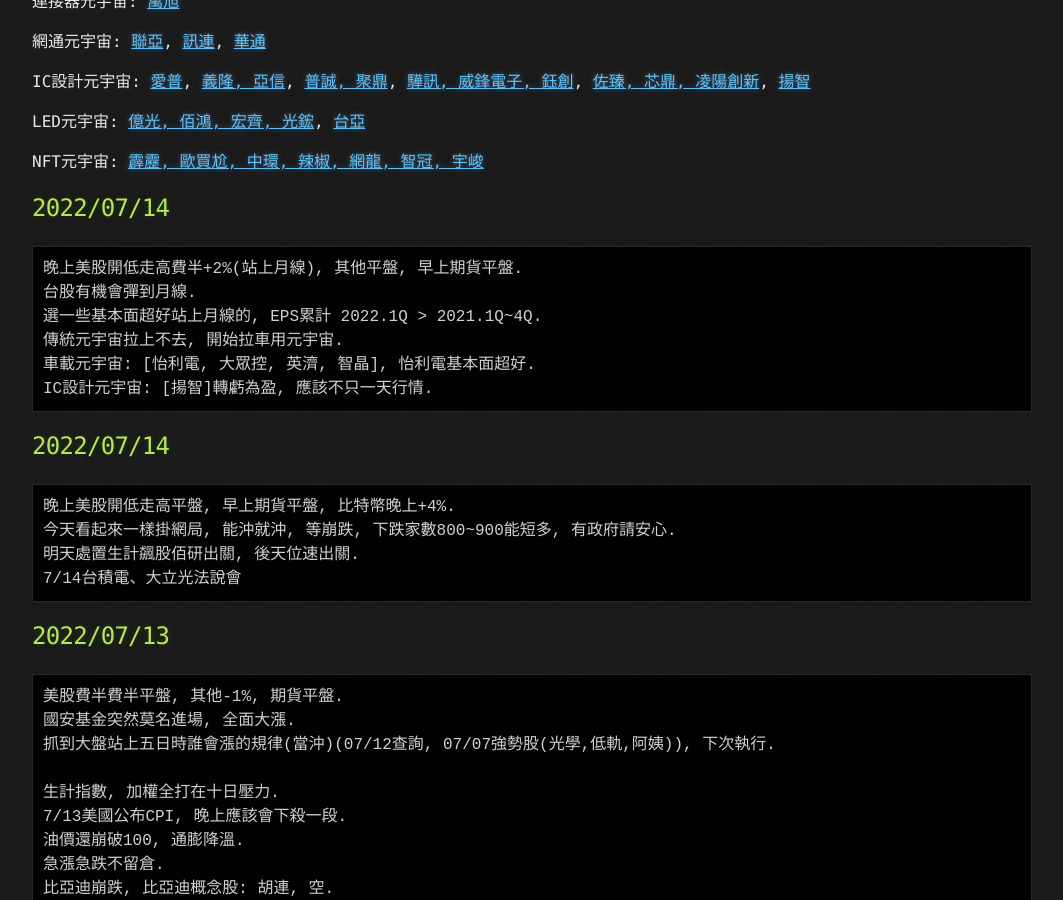
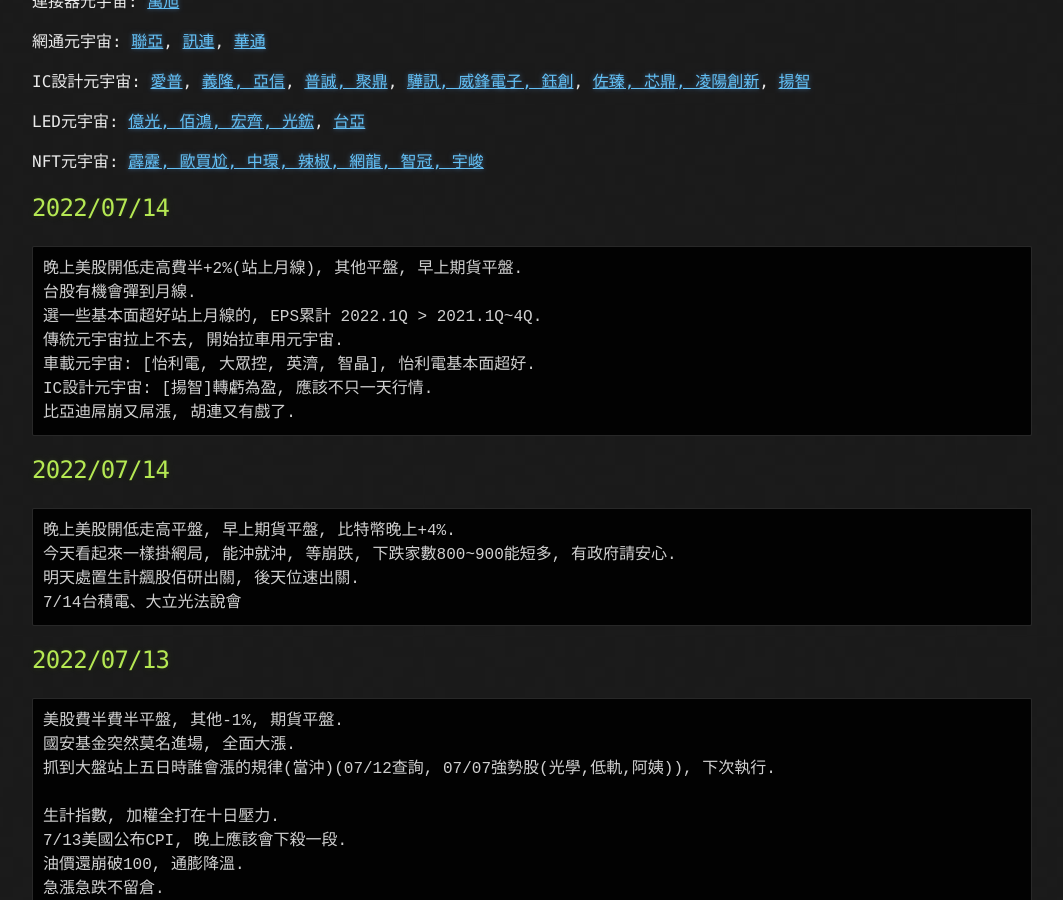
Before and after one commit to lepg5487/Stock_God, a Jekyll site: the page built from index.md, in a window 1280 px wide and 900 px high, scrolled down 428 px. Shown: the whole window, without its empty margins (108-1171 px from the left). Built offline with Jekyll 4.4.1, drawn with Linux system fonts in a browser that asks for light colours; our own code applies the rules of GitHub Pages for plain Markdown files.

Commit message:
Update index.md

````diff
--- a/index.md
+++ b/index.md
@@ -27,6 +27,7 @@
 傳統元宇宙拉上不去, 開始拉車用元宇宙.
 車載元宇宙: [怡利電, 大眾控, 英濟, 智晶], 怡利電基本面超好.
 IC設計元宇宙: [揚智]轉虧為盈, 應該不只一天行情.
+比亞迪屌崩又屌漲, 胡連又有戲了.
 ```
 
 ## 2022/07/14
````
